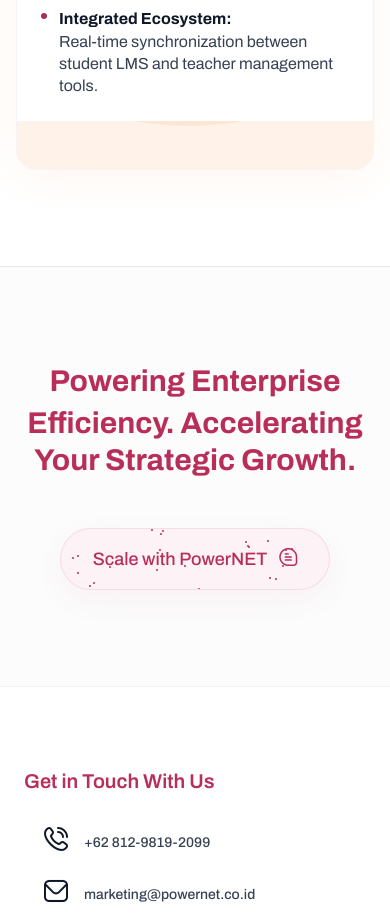
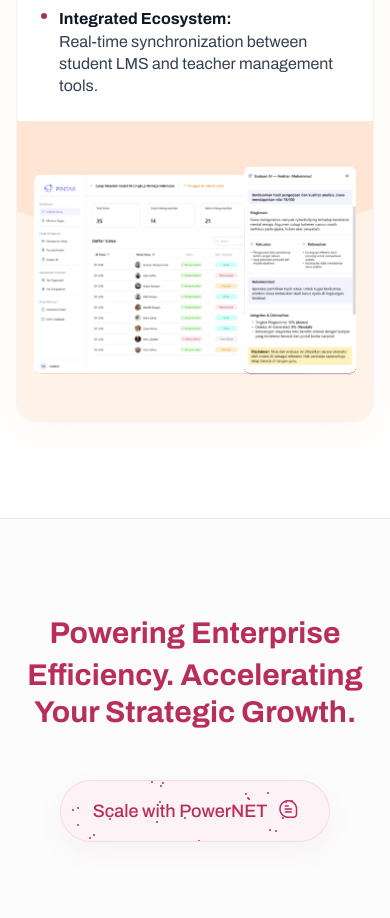
Before and after one commit to powernet-solution/powernet-profile, a Next.js app: page /products in a window 390 px wide. Shown: the part 1200-2118 px from the top of the page. Built offline with nearby package versions, Linux system fonts and the light colour scheme.

Commit message:
fix product image size

```diff
--- a/app/products/page.tsx
+++ b/app/products/page.tsx
@@ -164,7 +164,7 @@
                             </div>
 
                             {/* Right Column: Card/Image with Layering */}
-                            <div className={`relative w-full overflow-hidden transition-all duration-500 flex items-center justify-center ${activeProduct === "limbah" ? "bg-[#fef8e6]" : "bg-[#FFF2E9]"}`}>
+                            <div className={`relative w-full aspect-[1.4/1] sm:aspect-[16/9] lg:aspect-auto min-h-[300px] sm:min-h-[400px] lg:min-h-0 overflow-hidden transition-all duration-500 flex items-center justify-center ${activeProduct === "limbah" ? "bg-[#fef8e6]" : "bg-[#FFF2E9]"}`}>
                                 {/* Background Layer */}
                                 <div className="absolute inset-0 z-0">
                                     <AnimatePresence mode="wait">
@@ -187,7 +187,7 @@
                                 </div>
 
                                 {/* Mockup Layer */}
-                                <div className="relative z-10 w-full h-full p-6 md:p-10 lg:p-12">
+                                <div className="relative z-10 w-full h-full p-4 sm:p-10 lg:p-12">
                                     <AnimatePresence mode="wait">
                                         <motion.div
                                             key={`${activeProduct}-mockup`}
```
